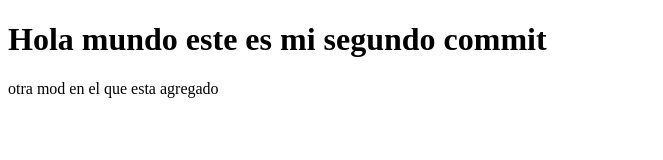
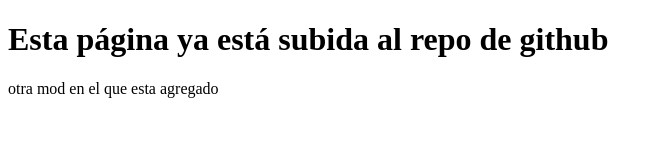
Before and after one commit to Feliuh22/coder-desarrollo-web, a plain HTML site: page index.html in a window 1280 px wide. Shown: the whole page, without its empty margins (0-663 px from the left). Drawn offline with Linux system fonts and the light colour scheme.

Commit message:
Segundo commit con mods de texto

```diff
--- a/index.html
+++ b/index.html
@@ -8,7 +8,7 @@
 </head>
 <body>
 
-    <h1>Hola mundo este es mi segundo commit</h1>
+    <h1>Esta página ya está subida al repo de github</h1>
     <p>otra mod en el que esta agregado</p>
 </body>
 </html>
```
